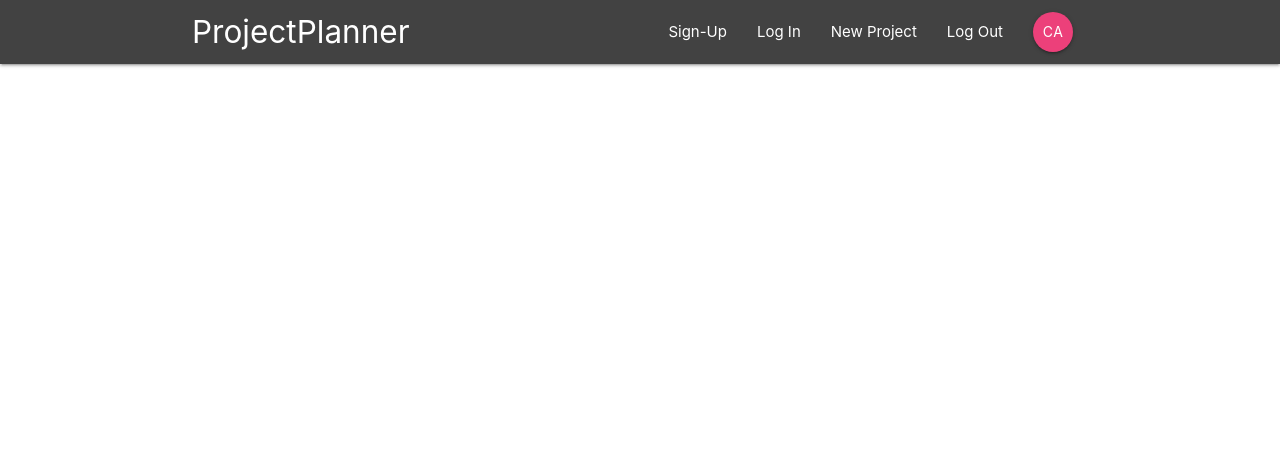
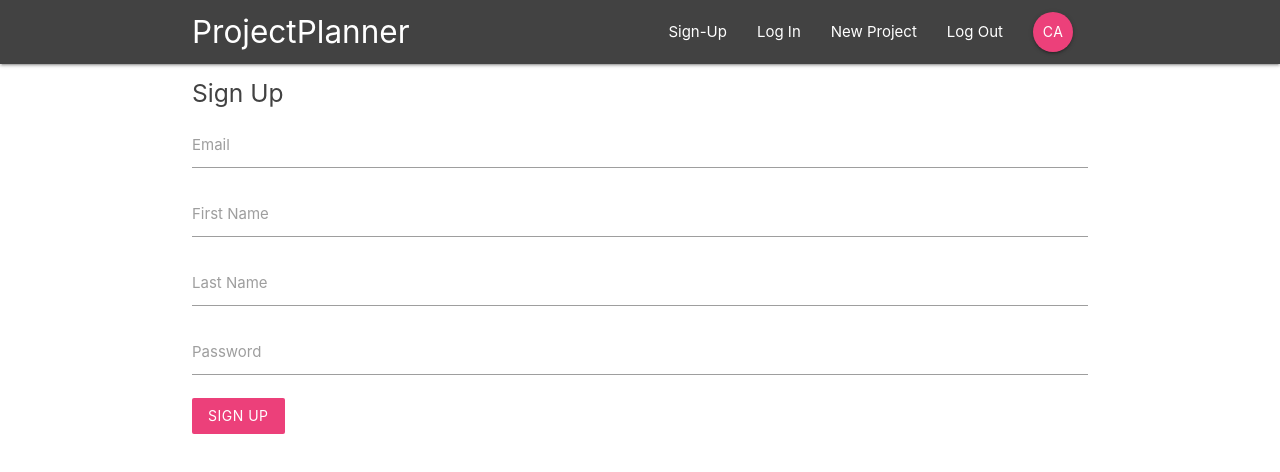
Before and after one commit to CodyAbb/follow-along-firebase, a React (Create React App) app: page /signup in a window 1280 px wide. Shown: the top 472 px of the page. Built offline with nearby package versions, Linux system fonts and the light colour scheme.

Commit message:
created sign in and create project form

```diff
--- a/src/App.js
+++ b/src/App.js
@@ -4,6 +4,8 @@ import Navbar from "./components/layout/Navbar";
 import Dashboard from "./components/dashboard/Dashboard";
 import ProjectDetails from "./components/projects/ProjectDetails";
 import SignIn from "./components/auth/SignIn";
+import SignUp from "./components/auth/SignUp";
+import CreateProject from "./components/projects/CreateProject";
 
 function App() {
   return (
@@ -14,6 +16,8 @@ function App() {
           <Route exact path="/" component={Dashboard} />
           <Route path="/project/:id" component={ProjectDetails} />
           <Route path="/signin" component={SignIn} />
+          <Route path="/signup" component={SignUp} />
+          <Route path="/create" component={CreateProject} />
         </Switch>
       </div>
     </BrowserRouter>
--- /dev/null
+++ b/src/components/auth/SignUp.js
@@ -0,0 +1,55 @@
+import React, { useState } from "react";
+
+export default function SignUp() {
+  const [email, setEmail] = useState("");
+  const [password, setPassword] = useState("");
+  const [firstName, setFirstName] = useState("");
+  const [lastName, setLastName] = useState("");
+
+  const handleChange = event => {
+    if (event.target.id === "email") {
+      setEmail(event.target.value);
+    } else if (event.target.id === "password") {
+      setPassword(event.target.value);
+    } else if (event.target.id === "firstName") {
+      setFirstName(event.target.value);
+    } else if (event.target.id === "lastName") {
+      setLastName(event.target.value);
+    }
+  };
+
+  const handleSubmit = event => {
+    event.preventDefault();
+    console.log(email);
+    console.log(password);
+    console.log(firstName);
+    console.log(lastName);
+  };
+
+  return (
+    <div className="container">
+      <form onSubmit={handleSubmit} className="white">
+        <h5 className="grey-text text-darken-3">Sign Up</h5>
+        <div className="input-field">
+          <label htmlFor="email">Email</label>
+          <input type="email" id="email" onChange={handleChange} />
+        </div>
+        <div className="input-field">
+          <label htmlFor="firstName">First Name</label>
+          <input type="text" id="firstName" onChange={handleChange} />
+        </div>
+        <div className="input-field">
+          <label htmlFor="lastName">Last Name</label>
+          <input type="text" id="lastName" onChange={handleChange} />
+        </div>
+        <div className="input-field">
+          <label htmlFor="password">Password</label>
+          <input type="password" id="password" onChange={handleChange} />
+        </div>
+        <div className="input-field">
+          <button className="btn pink lighten-1 z-depth-0">Sign Up</button>
+        </div>
+      </form>
+    </div>
+  );
+}
--- a/src/components/projects/CreateProject.js
+++ b/src/components/projects/CreateProject.js
@@ -0,0 +1,45 @@
+import React, { useState } from "react";
+
+export default function CreateProject() {
+  const [title, setTitle] = useState("");
+  const [content, setContent] = useState("");
+
+  const handleChange = event => {
+    if (event.target.id === "title") {
+      setTitle(event.target.value);
+    } else if (event.target.id === "content") {
+      setContent(event.target.value);
+    }
+  };
+
+  const handleSubmit = event => {
+    event.preventDefault();
+    console.log(title);
+    console.log(content);
+  };
+
+  return (
+    <div className="container">
+      <form onSubmit={handleSubmit} className="white">
+        <h5 className="grey-text text-darken-3">Create New Project</h5>
+        <div className="input-field">
+          <label htmlFor="title">Title</label>
+          <input type="text" id="title" onChange={handleChange} />
+        </div>
+        <div className="input-field">
+          <label htmlFor="content">Project Content</label>
+          <textarea
+            id="content"
+            onChange={handleChange}
+            className="materialize-textarea"
+          ></textarea>
+        </div>
+        <div className="input-field">
+          <button className="btn pink lighten-1 z-depth-0">
+            Create Project
+          </button>
+        </div>
+      </form>
+    </div>
+  );
+}
```
Also changed, not shown: src/components/auth/SignOut.js (deleted).
